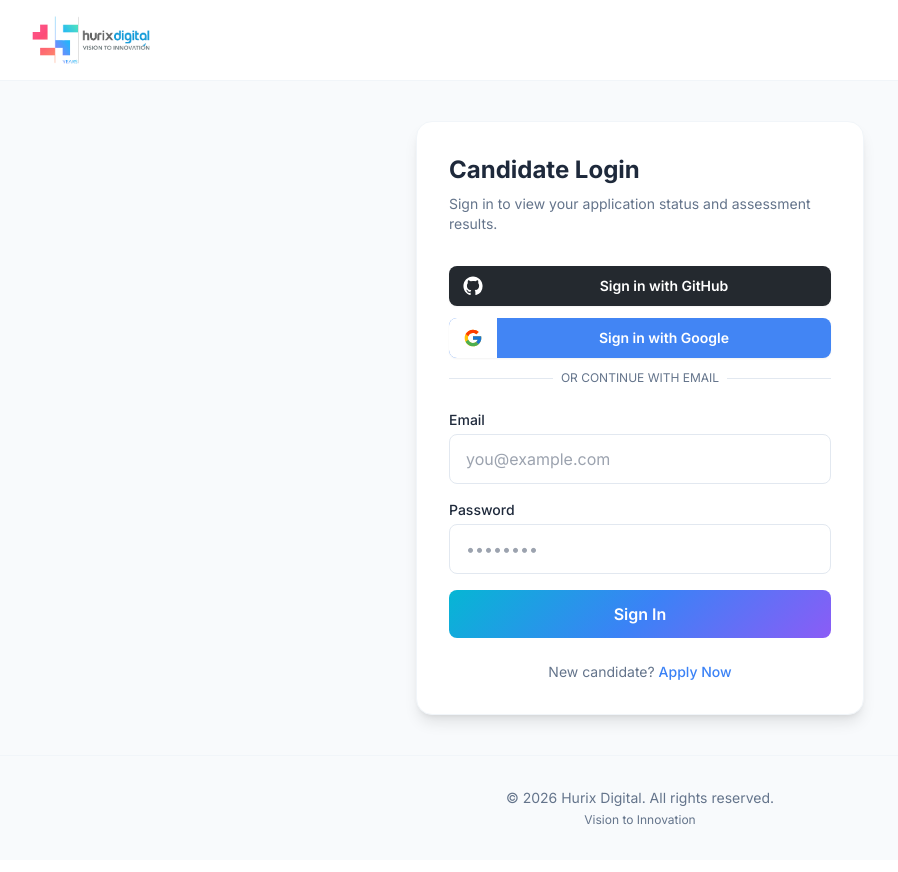
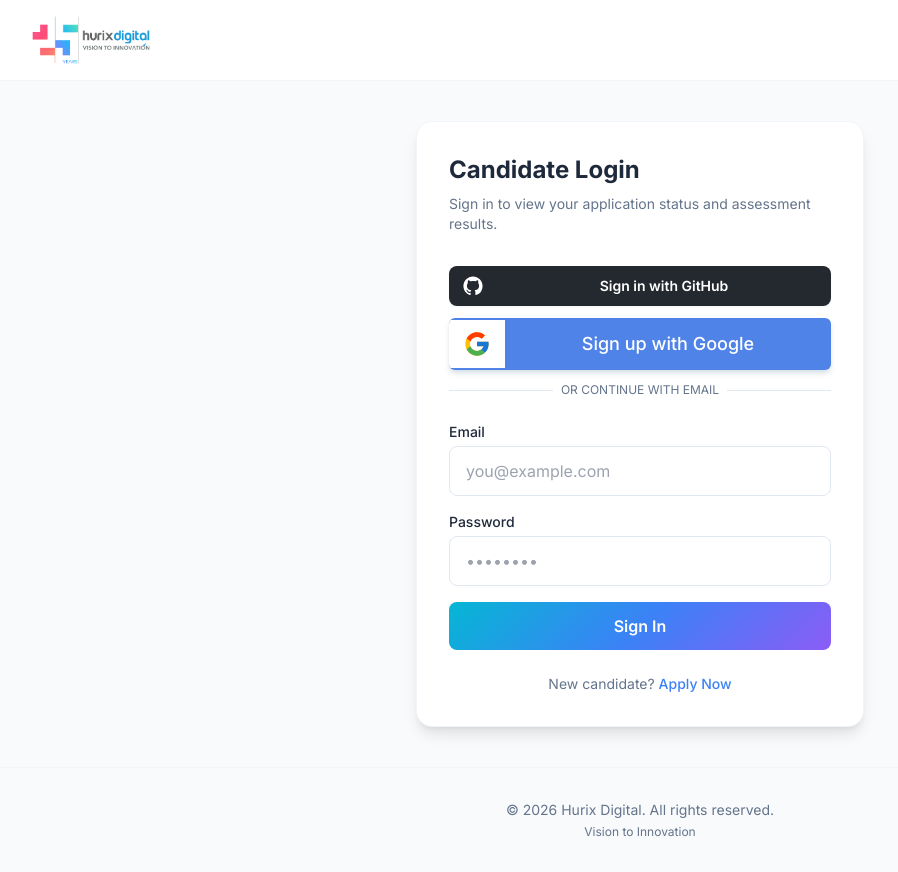
Before and after one commit to abhishek-hurix/HRecruitLeadGen, a React (Vite) app in the folder frontend/: page /login in a window 1280 px wide. Shown: the whole page, without its empty margins (0-898 px from the left). Built offline with nearby package versions, Linux system fonts and the light colour scheme; no server answers.

Commit message:
Update Google OAuth button styling
Co-authored-by: Cursor <cursoragent@cursor.com>

```diff
--- a/frontend/src/pages/CandidateLoginPage.tsx
+++ b/frontend/src/pages/CandidateLoginPage.tsx
@@ -159,18 +159,18 @@ export function CandidateLoginPage() {
                 type="button"
                 onClick={() => handleSupabaseOAuth('google')}
                 disabled={loading}
-                className="flex w-full items-center overflow-hidden rounded-lg bg-[#4285f4] text-left text-white shadow-sm transition-opacity hover:opacity-95 disabled:opacity-60"
+                className="flex w-full items-center overflow-hidden rounded-md bg-[#4f83e8] text-left text-white shadow-md shadow-slate-300/70 transition-opacity hover:opacity-95 disabled:opacity-60"
               >
-                <span className="flex h-10 w-12 shrink-0 items-center justify-center bg-white">
-                  <svg viewBox="0 0 48 48" className="h-5 w-5" aria-hidden="true">
+                <span className="flex h-12 w-14 shrink-0 items-center justify-center bg-white">
+                  <svg viewBox="0 0 48 48" className="h-7 w-7" aria-hidden="true">
                     <path fill="#FFC107" d="M43.61 20.08H42V20H24v8h11.3C33.65 32.66 29.22 36 24 36c-6.63 0-12-5.37-12-12s5.37-12 12-12c3.06 0 5.84 1.15 7.96 3.04l5.66-5.66C34.05 6.05 29.26 4 24 4 12.95 4 4 12.95 4 24s8.95 20 20 20 20-8.95 20-20c0-1.34-.14-2.63-.39-3.92Z" />
                     <path fill="#FF3D00" d="m6.31 14.69 6.57 4.82C14.66 15.1 18.98 12 24 12c3.06 0 5.84 1.15 7.96 3.04l5.66-5.66C34.05 6.05 29.26 4 24 4 16.32 4 9.66 8.34 6.31 14.69Z" />
                     <path fill="#4CAF50" d="M24 44c5.16 0 9.86-1.97 13.41-5.19l-6.19-5.24C29.15 35.15 26.64 36 24 36c-5.2 0-9.61-3.31-11.28-7.93l-6.52 5.02C9.51 39.56 16.24 44 24 44Z" />
                     <path fill="#1976D2" d="M43.61 20.08H42V20H24v8h11.3a12.04 12.04 0 0 1-4.08 5.57l6.19 5.24C36.97 39.21 44 34 44 24c0-1.34-.14-2.63-.39-3.92Z" />
                   </svg>
                 </span>
-                <span className="flex-1 px-3 py-2.5 text-center text-sm font-semibold">
-                  Sign in with Google
+                <span className="flex-1 px-4 py-3 text-center text-lg font-medium">
+                  Sign up with Google
                 </span>
               </button>
               <div className="relative my-6">
```
